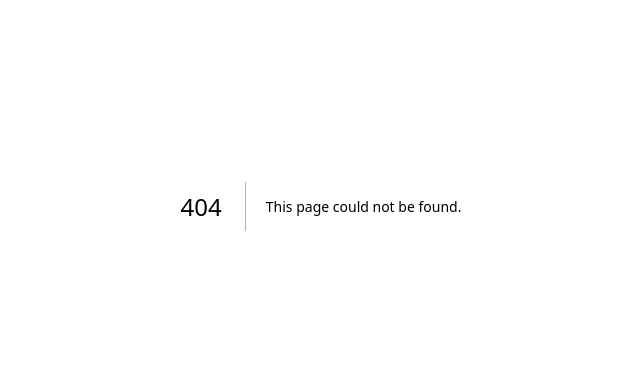
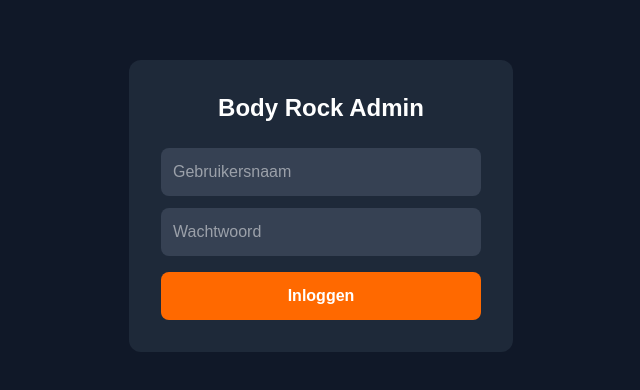
Before and after one commit to yuribeekman-cpu/bodyrock-event-app, a Next.js app: page /admin in a window 1280 px wide. Before the commit this address had no page. Shown: the part 194-584 px from the top of the page, without its empty margins (319-959 px from the left). Built offline with nearby package versions, Linux system fonts and the light colour scheme.

Commit message:
Admin setup en dashboard

```diff
--- /dev/null
+++ b/src/app/admin/page.tsx
@@ -0,0 +1,53 @@
+'use client'
+
+import { useState } from 'react'
+import { useRouter } from 'next/navigation'
+
+export default function AdminLogin() {
+  const [username, setUsername] = useState('')
+  const [password, setPassword] = useState('')
+  const [error, setError] = useState('')
+  const router = useRouter()
+
+  const handleLogin = () => {
+    if (username === 'BodyRock' && password === 'events') {
+      localStorage.setItem('admin_auth', 'true')
+      router.push('/admin/dashboard')
+    } else {
+      setError('Gebruikersnaam of wachtwoord onjuist')
+    }
+  }
+
+  return (
+    <div className="min-h-screen bg-gray-900 flex items-center justify-center">
+      <div className="bg-gray-800 p-8 rounded-xl w-full max-w-sm">
+        <h1 className="text-white text-2xl font-bold mb-6 text-center">Body Rock Admin</h1>
+
+        <input
+          type="text"
+          placeholder="Gebruikersnaam"
+          value={username}
+          onChange={e => setUsername(e.target.value)}
+          className="w-full p-3 rounded-lg bg-gray-700 text-white mb-3 outline-none"
+        />
+        <input
+          type="password"
+          placeholder="Wachtwoord"
+          value={password}
+          onChange={e => setPassword(e.target.value)}
+          onKeyDown={e => e.key === 'Enter' && handleLogin()}
+          className="w-full p-3 rounded-lg bg-gray-700 text-white mb-4 outline-none"
+        />
+
+        {error && <p className="text-red-400 text-sm mb-3">{error}</p>}
+
+        <button
+          onClick={handleLogin}
+          className="w-full bg-orange-500 hover:bg-orange-600 text-white font-bold py-3 rounded-lg"
+        >
+          Inloggen
+        </button>
+      </div>
+    </div>
+  )
+}
```
Also changed, not shown: src/app/admin/dashboard/[eventId]/page.tsx (added), src/app/admin/dashboard/page.tsx (added), 1 other file (tests, documents, lock files or other folders).
